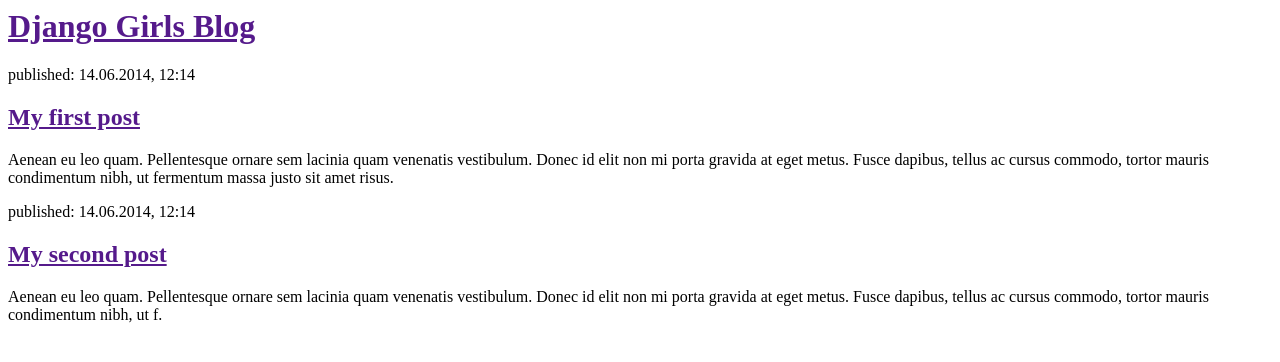
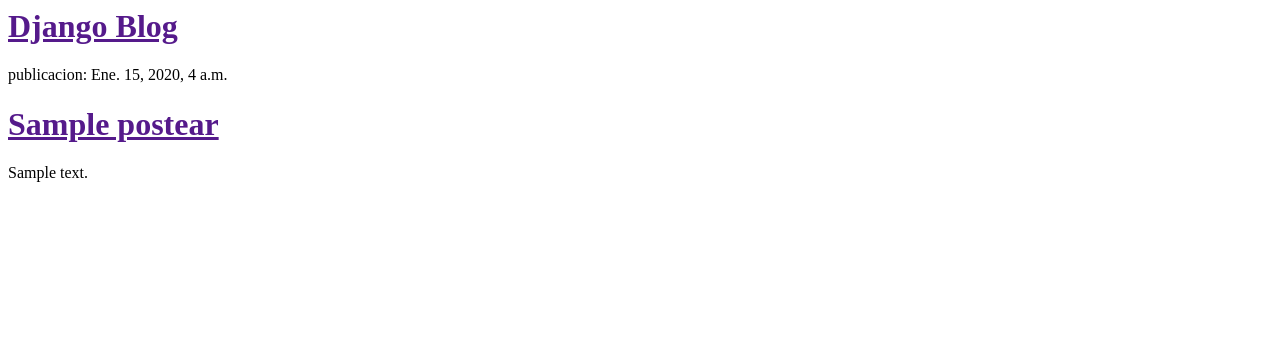
Before and after one commit to chinoh7/djangoapp, a Django app: template blog/templates/blog/post_list.html in a window 1280 px wide. Shown: the top 362 px of the page. Run offline with Django 3.2, Linux system fonts and the light colour scheme; the template is opened without the code that fills it: values that come from a table or form of the project are taken from there, others are empty; tables that the repository leaves empty hold one stand-in row (values such as "Sample post").

Commit message:
Modificacion templates para mostrar Publicaciones desde la base de datos

```diff
--- a/blog/templates/blog/post_list.html
+++ b/blog/templates/blog/post_list.html
@@ -4,19 +4,16 @@
     </head>
     <body>
         <div>
-            <h1><a href="">Django Girls Blog</a></h1>
+            <h1><a href="">Django Blog</a></h1>
         </div>
 
-        <div>
-            <p>published: 14.06.2014, 12:14</p>
-            <h2><a href="">My first post</a></h2>
-            <p>Aenean eu leo quam. Pellentesque ornare sem lacinia quam venenatis vestibulum. Donec id elit non mi porta gravida at eget metus. Fusce dapibus, tellus ac cursus commodo, tortor mauris condimentum nibh, ut fermentum massa justo sit amet risus.</p>
-        </div>
+        {% for Postear in posts %}
+         <div>
+             <p>publicacion: {{ Postear.fecha_publicacion }}</p>
+             <h1><a href="">{{ Postear.titulo }}</a></h1>
+             <p>{{ Postear.texto|linebreaksbr }}</p>
+         </div>
+     {% endfor %}
 
-        <div>
-            <p>published: 14.06.2014, 12:14</p>
-            <h2><a href="">My second post</a></h2>
-            <p>Aenean eu leo quam. Pellentesque ornare sem lacinia quam venenatis vestibulum. Donec id elit non mi porta gravida at eget metus. Fusce dapibus, tellus ac cursus commodo, tortor mauris condimentum nibh, ut f.</p>
-        </div>
     </body>
 </html>
--- a/blog/views.py
+++ b/blog/views.py
@@ -1,4 +1,7 @@
 from django.shortcuts import render
+from django.utils import timezone
+from .models import Postear
 
 def post_list(request):
-	return render(request, 'blog/post_list.html',{})
+	posts = Postear.objects.filter(fecha_publicacion__lte=timezone.now()).order_by('fecha_publicacion')
+	return render(request, 'blog/post_list.html',{'posts': posts})
```
